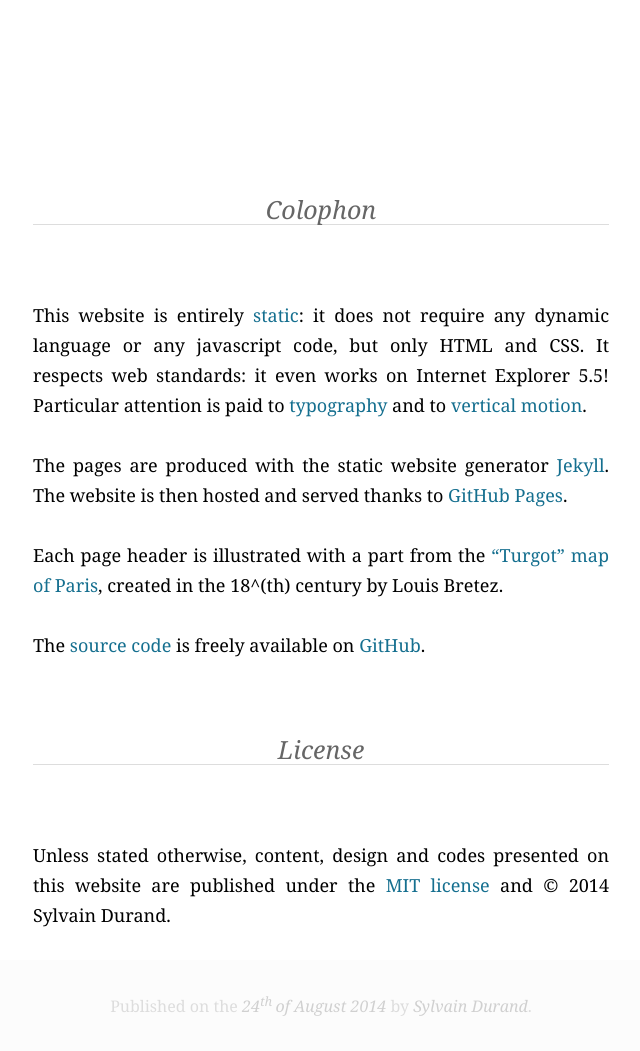
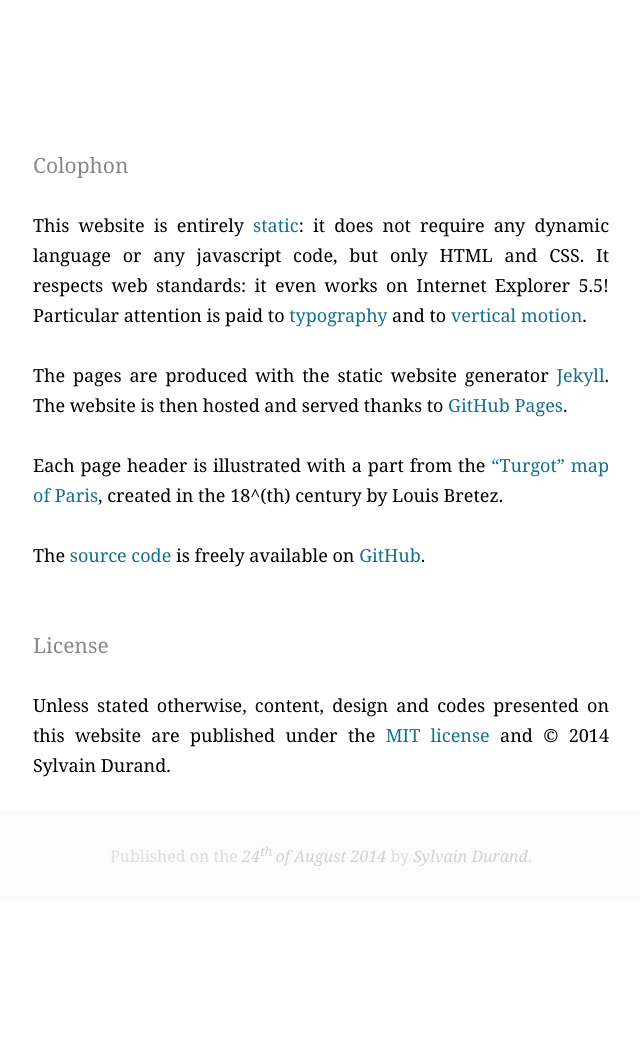
Before and after one commit to simonmeggle/simonmeggle.github.io, a Jekyll site: the page built from _posts/en/2014-08-24-about.md, in a window 1280 px wide and 1291 px high. Shown: the part 240-1291 px from the top of the window, without its empty margins (319-959 px from the left). Built offline with Jekyll 4.4.1, drawn with Linux system fonts in a browser that asks for light colours; Markdown is read by kramdown in place of the engine named in the settings.

```diff
--- a/_layouts/default.html
+++ b/_layouts/default.html
@@ -37,11 +37,11 @@ layout: compress
 
 <h1>{{ page.title }}</h1>
 
+{% if page.type != 'pages' %}
 <div class="date">
-  {% if page.type != 'pages' %}
     {% include date.html date=page.date %}
-  {% endif %}
 </div>
+{% endif %}
 
 <div class="content">
   {% include typo.html %}
--- a/_posts/en/2014-08-24-about.md
+++ b/_posts/en/2014-08-24-about.md
@@ -3,7 +3,7 @@ title: About
 type: pages
 ---
 
-## Colophon
+### Colophon
 This website is entirely [static](https://en.wikipedia.org/wiki/Static_web_page): it does not require any dynamic language or any javascript code, but only HTML and CSS. It respects web standards: it even works on Internet Explorer 5.5! Particular attention is paid to [typography](http://webtypography.net/) and to [vertical motion](http://webtypography.net/2.2.2).
 
 The pages are produced with the static website generator [Jekyll](http://jekyllrb.com/). The website is then hosted and served thanks to [GitHub Pages](https://pages.github.com/).
@@ -12,5 +12,5 @@ Each page header is illustrated with a part from the ["Turgot" map of Paris](htt
 
 The [source code](https://github.com/sylvaindurand/sylvaindurand.github.io) is freely available on [GitHub](https://github.com/sylvaindurand/sylvaindurand.github.io).
 
-## License
+### License
 Unless stated otherwise, content, design and codes presented on this website are published under the [MIT license](http://opensource.org/licenses/MIT) and © 2014 Sylvain Durand.
```
Also changed, not shown: _posts/fr/2014-08-24-a-propos.md (+2 -2 lines).
